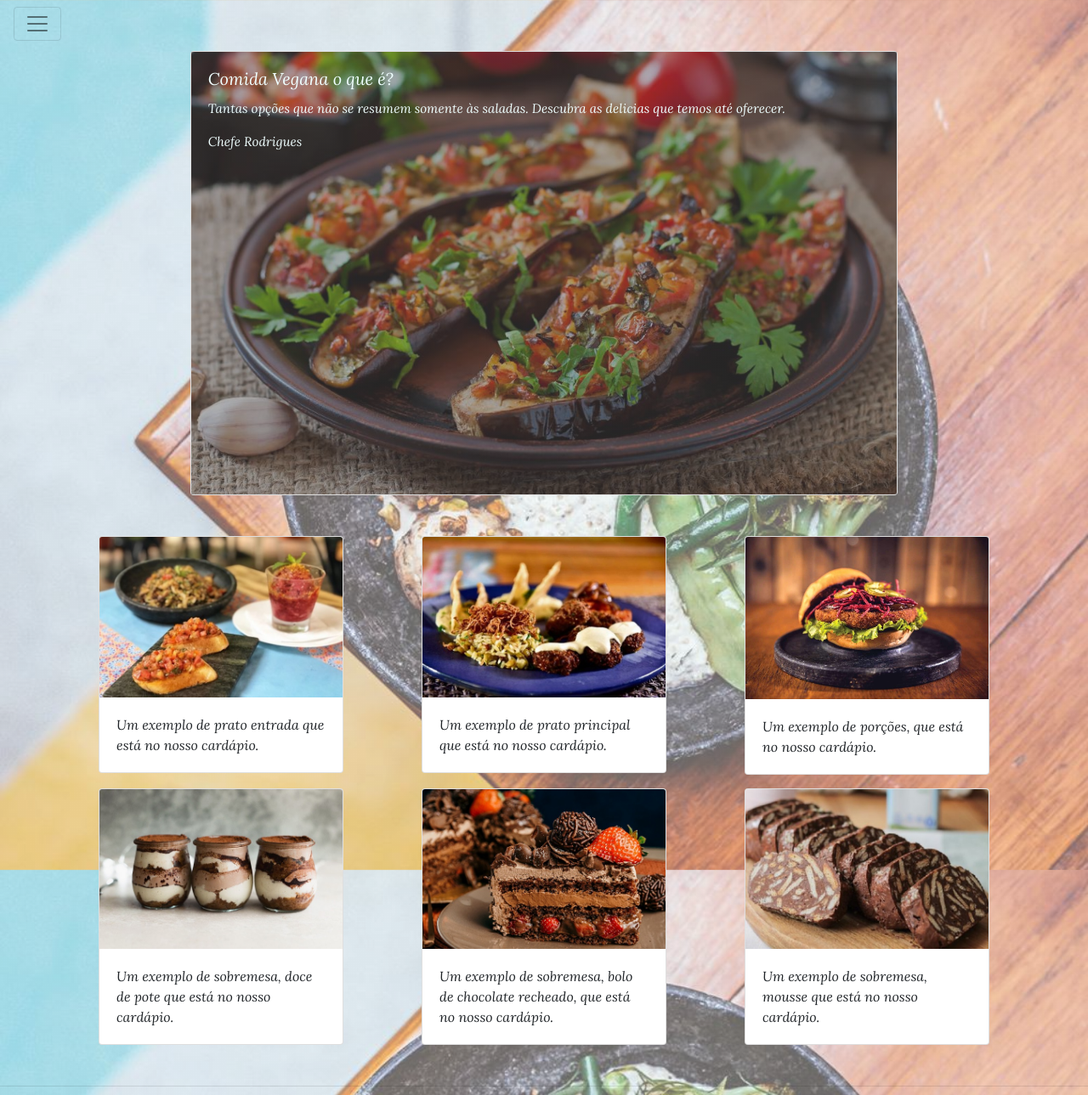
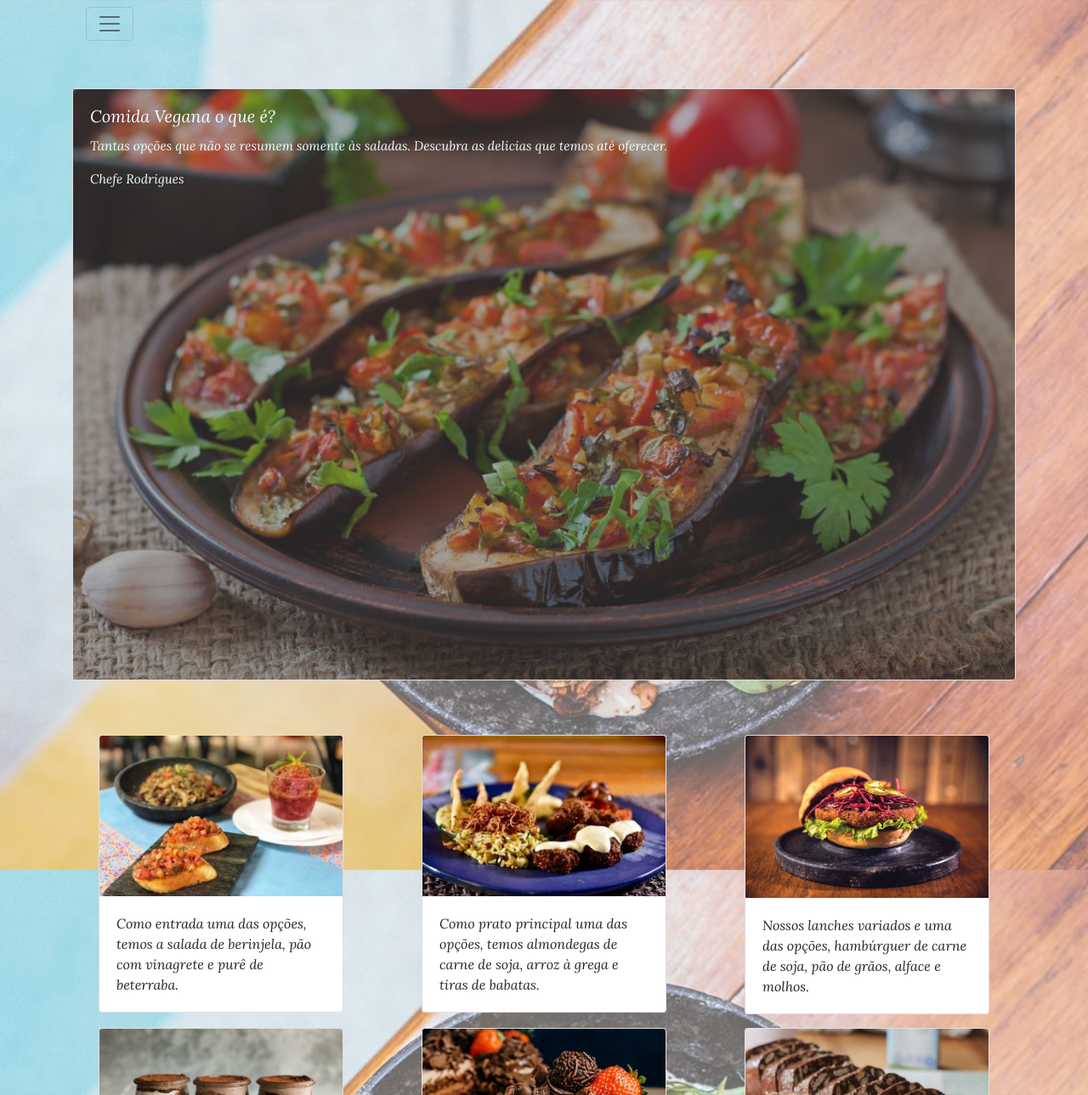
Before and after one commit to JessyOliver/IniciandoBootstrap, a plain HTML site: page index.html in a window 1280 px wide. Shown: the top 1289 px of the page at 85% size. Drawn offline with nearby package versions, Linux system fonts and the light colour scheme.

Commit message:
Atualizando desing das paginas

```diff
--- a/css/style.css
+++ b/css/style.css
@@ -91,6 +91,6 @@ body {
 }
 
 .btnCentra {
-    margin-left: 9rem;
+    margin-left: 5rem;
     margin-top: 2rem;
 }
--- a/index.html
+++ b/index.html
@@ -2,6 +2,9 @@
 <html lang="pt-br">
 
 <head>
+
+    <!-- <meta http-equiv="refresh" content="3"> -->
+
     <meta charset="UTF-8">
     <meta http-equiv="X-UA-Compatible" content="IE=edge">
     <meta name="viewport" content="width=device-width, initial-scale=1.0">
@@ -13,7 +16,7 @@
 <body>
 
     <!-- Barra do menu do site -->
-    <div class="pos-f-t sticky-top">
+    <div class="pos-f-t sticky-top container">
         <div class="collapse" id="navbarToggleExternalContent">
             <div class="bg-light  p-4  corMenu">
                 <h5 class="  estiloTitulo">Resturante Vegan!</h5>
@@ -46,9 +49,9 @@
 
 
 
-        <div class="card  mt-1 mb-5 w-75">
+        <div class="card  mt-5 mb-5 w-75.8">
             <img class="card-img " src="./img/pratovegan1.jpg " alt="Prato principal da casa">
-            <div class="card-img-overlay w-100  textoCaixaPrincipal ">
+            <div class="card-img-overlay  textoCaixaPrincipal ">
                 <h5 class="card-title  ">Comida Vegana o que é?</h5>
                 <p class="card-text">Tantas opções que não se resumem somente às saladas. Descubra as delicias que temos até oferecer.</p>
                 <p class="card-text ">Chefe Rodrigues</p>
@@ -60,29 +63,29 @@
 
 
 
-            <div class="col-md-4  border-0 ">
+            <div class="col-md-4 mt-3 border-0 ">
                 <div class="card" style="width: 18rem;">
                     <img class="card-img-top" src="./img/pratoentrada.jpg" alt="Imagem prato de entrada">
                     <div class="card-body">
-                        <p class="card-text">Um exemplo de prato entrada que está no nosso cardápio.</p>
+                        <p class="card-text text-left">Como entrada uma das opções, temos a salada de berinjela, pão com vinagrete e purê de beterraba.</p>
                     </div>
                 </div>
             </div>
 
-            <div class="col-md-4  border-0">
+            <div class="col-md-4 mt-3 border-0">
                 <div class="card" style="width: 18rem;">
                     <img class="card-img-top" src="./img/pratoPrincipal.jpg" alt="Imagem prato principal">
                     <div class="card-body">
-                        <p class="card-text">Um exemplo de prato principal que está no nosso cardápio.</p>
+                        <p class="card-text text-left">Como prato principal uma das opções, temos almondegas de carne de soja, arroz à grega e tiras de babatas.</p>
                     </div>
                 </div>
             </div>
 
-            <div class="col-md-4  border-0">
+            <div class="col-md-4 mt-3 border-0">
                 <div class="card" style="width: 18rem;">
                     <img class="card-img-top" src="./img/porçoes.jpg" alt="Imagem prato de porções">
                     <div class="card-body">
-                        <p class="card-text">Um exemplo de porções, que está no nosso cardápio.</p>
+                        <p class="card-text text-left">Nossos lanches variados e uma das opções, hambúrguer de carne de soja, pão de grãos, alface e molhos.</p>
                     </div>
                 </div>
             </div>
@@ -91,7 +94,7 @@
                 <div class="card" style="width: 18rem;">
                     <img class="card-img-top" src="./img/sobremesa.jpg" alt="Imagem sobremesas">
                     <div class="card-body">
-                        <p class="card-text">Um exemplo de sobremesa, doce de pote que está no nosso cardápio.</p>
+                        <p class="card-text text-left">Temos doce de pote, como o doce de pote de creme branco e creme de chocolate.</p>
                     </div>
                 </div>
             </div>
@@ -100,7 +103,7 @@
                 <div class="card" style="width: 18rem;">
                     <img class="card-img-top" src="./img/sobremesabolo.jpg" alt="Imagem sobremesas">
                     <div class="card-body">
-                        <p class="card-text">Um exemplo de sobremesa, bolo de chocolate recheado, que está no nosso cardápio.</p>
+                        <p class="card-text text-left">Bolo de chocolate, com recheio de mousse de chocolate e morangos.</p>
                     </div>
                 </div>
             </div>
@@ -109,7 +112,7 @@
                 <div class="card" style="width: 18rem;">
                     <img class="card-img-top" src="./img/sobremesa3.jpg" alt="Imagem sobremesas">
                     <div class="card-body">
-                        <p class="card-text">Um exemplo de sobremesa, mousse que está no nosso cardápio.</p>
+                        <p class="card-text text-left">Nosso bolo de amêndoas com chocolate. </p>
                     </div>
                 </div>
             </div>
```
Also changed, not shown: contato.html (+2 -0 lines), galeria.html (+10 -4 lines), nossospratos.html (+5 -1 lines), sobre.html (+2 -0 lines).
